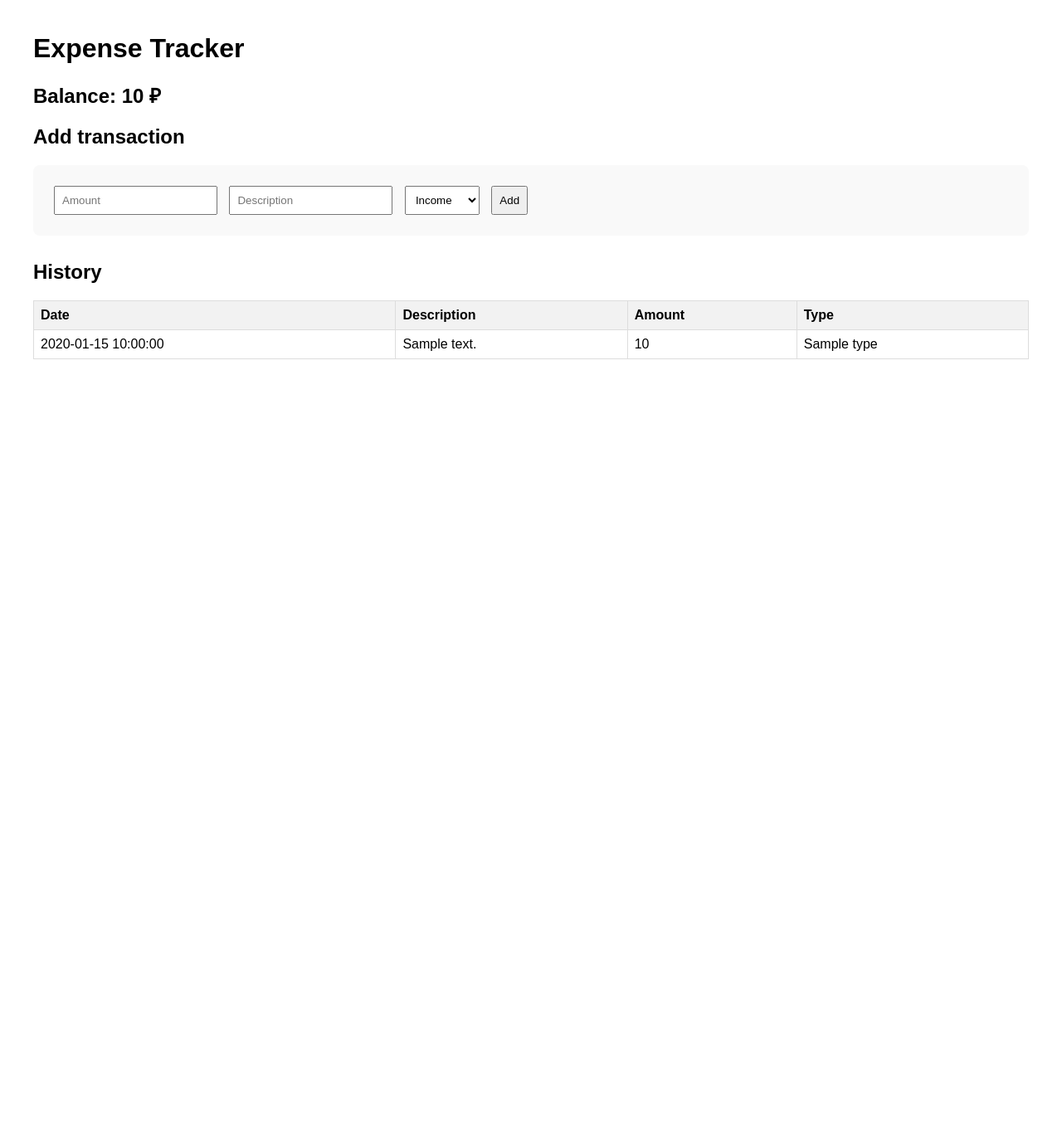
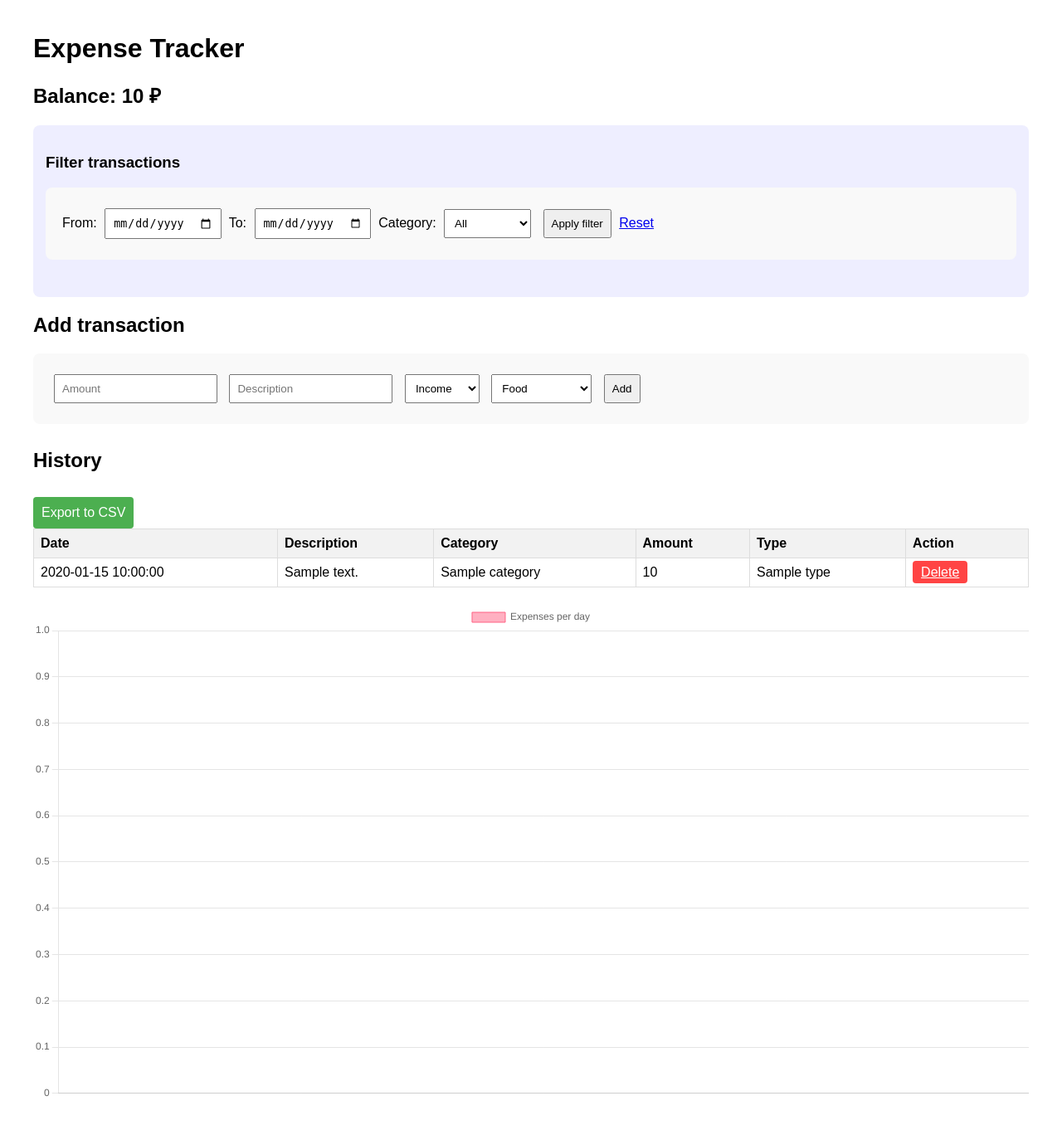
Before and after one commit to Leilia34/se-toolkit-hackathon, a Flask app: template app/templates/index.html in a window 1280 px wide. Shown: the whole page at 83% size. Before the commit the page ends 433 px from the top, so only its background shows below. Run offline with Flask 3, Linux system fonts and the light colour scheme; the template is opened without the code that fills it: most values are stand-ins (such as "Sample title", 1, 10 or a date in 2020); some libraries are stand-ins or nearby versions.

Commit message:
Add categories, delete, date filter, CSV export, chart

```diff
--- a/app/main.py
+++ b/app/main.py
@@ -1,6 +1,9 @@
 import os
 import time
-from flask import Flask, render_template, request, redirect, url_for
+import csv
+from io import StringIO
+from datetime import datetime
+from flask import Flask, render_template, request, redirect, url_for, Response
 import psycopg2
 from psycopg2.extras import RealDictCursor
 from psycopg2 import OperationalError
@@ -18,12 +21,14 @@ def init_db(retries=5, delay=3):
         try:
             conn = get_db_connection()
             with conn.cursor() as cur:
+                # Создаём таблицу с категорией, если её ещё нет
                 cur.execute('''
                     CREATE TABLE IF NOT EXISTS transactions (
                         id SERIAL PRIMARY KEY,
                         amount REAL NOT NULL,
                         description TEXT NOT NULL,
                         type TEXT CHECK(type IN ('income', 'expense')) NOT NULL,
+                        category VARCHAR(50) DEFAULT 'other',
                         date TIMESTAMP DEFAULT CURRENT_TIMESTAMP
                     )
                 ''')
@@ -38,35 +43,115 @@ def init_db(retries=5, delay=3):
 
 @app.route('/')
 def index():
+    # Получаем параметры фильтра из URL
+    start_date = request.args.get('start_date', '')
+    end_date = request.args.get('end_date', '')
+    category_filter = request.args.get('category', '')
+
     conn = get_db_connection()
-    with conn.cursor(cursor_factory=RealDictCursor) as cur:
-        cur.execute('SELECT * FROM transactions ORDER BY date DESC')
-        transactions = cur.fetchall()
+    cursor = conn.cursor(cursor_factory=RealDictCursor)
 
+    # Базовый запрос
+    query = 'SELECT * FROM transactions WHERE 1=1'
+    params = []
+
+    if start_date:
+        query += ' AND date >= %s'
+        params.append(start_date)
+    if end_date:
+        query += ' AND date <= %s'
+        params.append(end_date + ' 23:59:59')
+    if category_filter:
+        query += ' AND category = %s'
+        params.append(category_filter)
+
+    query += ' ORDER BY date DESC'
+    cursor.execute(query, params)
+    transactions = cursor.fetchall()
+
+    # Расчёт баланса за отфильтрованный период
     balance = 0
     for t in transactions:
         if t['type'] == 'income':
             balance += t['amount']
         else:
             balance -= t['amount']
+
+    # Список уникальных категорий для фильтра
+    cursor.execute("SELECT DISTINCT category FROM transactions ORDER BY category")
+    categories = [row['category'] for row in cursor.fetchall()]
+
     conn.close()
-    return render_template('index.html', transactions=transactions, balance=balance)
+
+    return render_template('index.html',
+                           transactions=transactions,
+                           balance=balance,
+                           start_date=start_date,
+                           end_date=end_date,
+                           selected_category=category_filter,
+                           categories=categories)
 
 @app.route('/add', methods=['POST'])
 def add_transaction():
     amount = float(request.form['amount'])
     description = request.form['description']
     trans_type = request.form['type']
+    category = request.form.get('category', 'other')
 
     conn = get_db_connection()
     with conn.cursor() as cur:
         cur.execute(
-            'INSERT INTO transactions (amount, description, type) VALUES (%s, %s, %s)',
-            (amount, description, trans_type)
+            'INSERT INTO transactions (amount, description, type, category) VALUES (%s, %s, %s, %s)',
+            (amount, description, trans_type, category)
         )
         conn.commit()
     conn.close()
-    return redirect(url_for('index'))
+    return redirect(url_for('index', **request.args))
+
+@app.route('/delete/<int:id>')
+def delete_transaction(id):
+    conn = get_db_connection()
+    with conn.cursor() as cur:
+        cur.execute('DELETE FROM transactions WHERE id = %s', (id,))
+        conn.commit()
+    conn.close()
+    # Сохраняем параметры фильтра при редиректе
+    return redirect(url_for('index', **request.args))
+
+@app.route('/export/csv')
+def export_csv():
+    start_date = request.args.get('start_date', '')
+    end_date = request.args.get('end_date', '')
+    category_filter = request.args.get('category', '')
+
+    conn = get_db_connection()
+    cursor = conn.cursor(cursor_factory=RealDictCursor)
+    query = 'SELECT * FROM transactions WHERE 1=1'
+    params = []
+    if start_date:
+        query += ' AND date >= %s'
+        params.append(start_date)
+    if end_date:
+        query += ' AND date <= %s'
+        params.append(end_date + ' 23:59:59')
+    if category_filter:
+        query += ' AND category = %s'
+        params.append(category_filter)
+    query += ' ORDER BY date DESC'
+    cursor.execute(query, params)
+    transactions = cursor.fetchall()
+    conn.close()
+
+    # Создаём CSV
+    si = StringIO()
+    writer = csv.writer(si)
+    writer.writerow(['ID', 'Amount', 'Description', 'Type', 'Category', 'Date'])
+    for t in transactions:
+        writer.writerow([t['id'], t['amount'], t['description'], t['type'], t['category'], t['date']])
+
+    output = si.getvalue()
+    return Response(output, mimetype='text/csv',
+                    headers={'Content-Disposition': 'attachment; filename=transactions.csv'})
 
 if __name__ == '__main__':
     init_db()
--- a/app/templates/index.html
+++ b/app/templates/index.html
@@ -10,13 +10,37 @@
         .balance { font-size: 24px; font-weight: bold; margin-bottom: 20px; }
         form { margin-bottom: 30px; background: #f9f9f9; padding: 20px; border-radius: 8px; }
         input, select, button { margin: 5px; padding: 8px; }
+        .delete-btn { background-color: #ff4444; color: white; border: none; padding: 5px 10px; cursor: pointer; border-radius: 4px; }
+        .delete-btn:hover { background-color: #cc0000; }
+        .filters { margin-bottom: 20px; padding: 15px; background: #eef; border-radius: 8px; }
+        .export-btn { background-color: #4CAF50; color: white; padding: 10px; text-decoration: none; display: inline-block; margin-top: 10px; border-radius: 4px; }
+        canvas { max-width: 100%; margin-top: 20px; }
     </style>
+    <script src="https://cdn.jsdelivr.net/npm/chart.js"></script>
 </head>
 <body>
     <h1>Expense Tracker</h1>
 
     <div class="balance">
         Balance: {{ balance }} ₽
+    </div>
+
+    <div class="filters">
+        <h3>Filter transactions</h3>
+        <form method="GET" action="/">
+            <label>From: <input type="date" name="start_date" value="{{ start_date }}"></label>
+            <label>To: <input type="date" name="end_date" value="{{ end_date }}"></label>
+            <label>Category:
+                <select name="category">
+                    <option value="">All</option>
+                    {% for cat in categories %}
+                    <option value="{{ cat }}" {% if selected_category == cat %}selected{% endif %}>{{ cat }}</option>
+                    {% endfor %}
+                </select>
+            </label>
+            <button type="submit">Apply filter</button>
+            <a href="/">Reset</a>
+        </form>
     </div>
 
     <h2>Add transaction</h2>
@@ -27,25 +51,70 @@
             <option value="income">Income</option>
             <option value="expense">Expense</option>
         </select>
+        <select name="category">
+            <option value="food">Food</option>
+            <option value="transport">Transport</option>
+            <option value="entertainment">Entertainment</option>
+            <option value="salary">Salary</option>
+            <option value="other">Other</option>
+        </select>
         <button type="submit">Add</button>
     </form>
 
     <h2>History</h2>
+    <a href="/export/csv?{{ request.query_string.decode() }}" class="export-btn">Export to CSV</a>
     <table>
         <tr>
             <th>Date</th>
             <th>Description</th>
+            <th>Category</th>
             <th>Amount</th>
             <th>Type</th>
+            <th>Action</th>
         </tr>
         {% for t in transactions %}
         <tr>
             <td>{{ t.date }}</td>
             <td>{{ t.description }}</td>
+            <td>{{ t.category }}</td>
             <td>{{ t.amount }}</td>
             <td>{{ t.type }}</td>
+            <td><a href="/delete/{{ t.id }}?{{ request.query_string.decode() }}" class="delete-btn" onclick="return confirm('Delete this transaction?')">Delete</a></td>
         </tr>
         {% endfor %}
     </table>
+
+    <canvas id="expenseChart" width="400" height="200"></canvas>
+    <script>
+        // Готовим данные для графика расходов по дням
+        const transactions = {{ transactions | tojson }};
+        const expensesByDate = {};
+        transactions.forEach(t => {
+            if (t.type === 'expense') {
+                const date = t.date.split(' ')[0];
+                expensesByDate[date] = (expensesByDate[date] || 0) + t.amount;
+            }
+        });
+        const labels = Object.keys(expensesByDate).sort();
+        const data = labels.map(d => expensesByDate[d]);
+
+        const ctx = document.getElementById('expenseChart').getContext('2d');
+        new Chart(ctx, {
+            type: 'bar',
+            data: {
+                labels: labels,
+                datasets: [{
+                    label: 'Expenses per day',
+                    data: data,
+                    backgroundColor: 'rgba(255, 99, 132, 0.5)',
+                    borderColor: 'rgba(255, 99, 132, 1)',
+                    borderWidth: 1
+                }]
+            },
+            options: {
+                scales: { y: { beginAtZero: true } }
+            }
+        });
+    </script>
 </body>
 </html>
```
Also changed, not shown: 2 other files.
